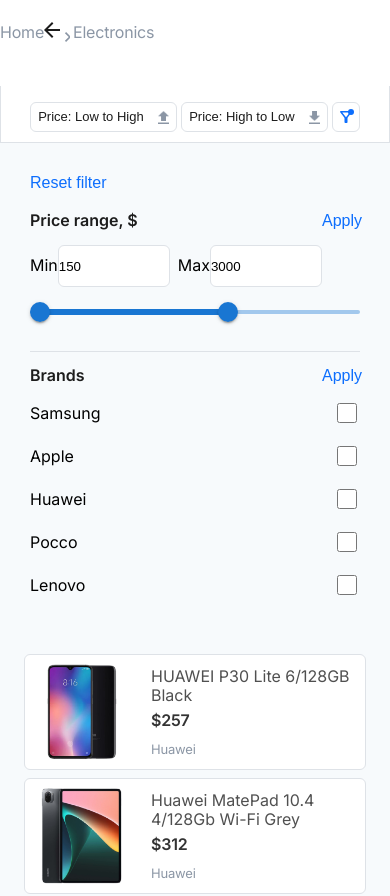
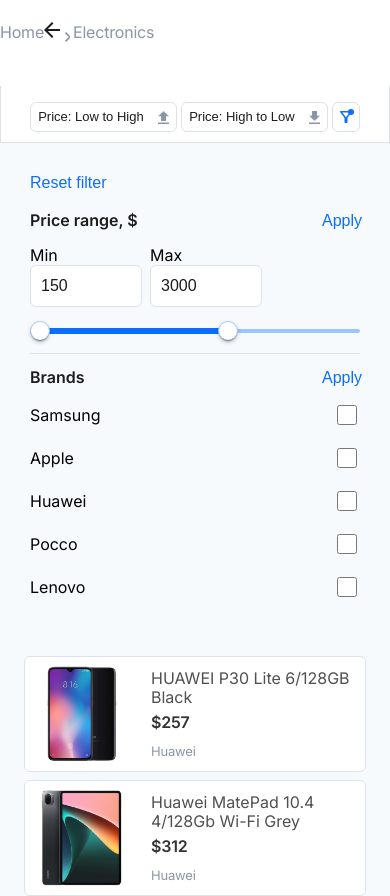
Before and after one commit to vadymbaranov/estore-tt, a React (Create React App) app: page /#/ in a window 390 px wide. Shown: the top 896 px of the page. Built offline with nearby package versions, Linux system fonts and the light colour scheme.

Commit message:
Full mobile layout implemented, range slider styled

```diff
--- a/src/components/ProductItem/ProductItem.module.scss
+++ b/src/components/ProductItem/ProductItem.module.scss
@@ -94,11 +94,13 @@
   &__description {
     margin-bottom: 8px;
     margin-right: 84px;
+    height: 48px;
     font-weight: 400;
     font-size: 16px;
     line-height: 24px;
     letter-spacing: -0.2px;
     color: $secondaryTextColor;
+    overflow: hidden;
 
     @include onTablet {
       margin-right: 12px;
--- a/src/components/ProductItem/ProductItem.tsx
+++ b/src/components/ProductItem/ProductItem.tsx
@@ -13,7 +13,7 @@
     name,
     price,
     brand,
-    // description,
+    description,
     image,
   } = product;
 
@@ -36,11 +36,11 @@
         <p className={style.product__price}>{`$${price}`}</p>
         <p className={style.product__brand}>{brand}</p>
         <article className={style.product__description}>
-          Lorem ipsum dolor sit amet consectetur, adipisicing elit.
-          Rerum quaerat officiis quisquam eius minima mollitia porro
-          {/* {description} */}
+          {description}
         </article>
-        <button type="button" className={style.product__description_full}>View details</button>
+        <Link className={style.name__link} to={`/electronics/${id}`}>
+          <button type="button" className={style.product__description_full}>View details</button>
+        </Link>
       </div>
     </div>
   );
--- a/src/components/SideBar/SideBar.module.scss
+++ b/src/components/SideBar/SideBar.module.scss
@@ -116,7 +116,6 @@
 }
 
 .price {
-
   &__confirm {
     margin-bottom: 15px;
     display: flex;
@@ -187,10 +186,10 @@
 
   &__wrap {
     margin-bottom: 20px;
-  }
 
-  &__slider {
-    color: $mainBlueColor;
+    @include onMobile {
+      margin-bottom: 16px;
+    }
   }
 }
 
@@ -198,35 +197,74 @@
   &__container {
     margin-bottom: 8px;
     display: flex;
-    // justify-content: space-between;
+    justify-content: space-between;
     gap: 0 8px;
 
     @include onMobile {
       margin-bottom: 10px;
+      justify-content: flex-start;
     }
   }
 
   &__min {
+    @include onMobile {
+      display: flex;
+      flex-direction: column;
+    }
+
     &_box {
       @extend %input-box;
+
+      &::-webkit-outer-spin-button {
+        -webkit-appearance: none;
+        margin: 0;
+      }
+
+      &::-webkit-inner-spin-button {
+        -webkit-appearance: none;
+        margin: 0;
+      }
+
+      &[type=number] {
+        -moz-appearance: textfield;
+      }
     }
   }
 
   &__max {
+    @include onMobile {
+      display: flex;
+      flex-direction: column;
+    }
+
     &_box {
       @extend %input-box;
+
+      &::-webkit-outer-spin-button {
+        -webkit-appearance: none;
+        margin: 0;
+      }
+
+      &::-webkit-inner-spin-button {
+        -webkit-appearance: none;
+        margin: 0;
+      }
+
+      &[type=number] {
+        -moz-appearance: textfield;
+      }
     }
   }
 }
 
-.wrap {
-  &__min {
-    display: flex;
-    flex-direction: column;
-  }
+.slider :global {
+  margin: 0 !important;
+  padding: 0 !important;
+  color: $mainBlueColor !important;
+}
 
-  &__max {
-    display: flex;
-    flex-direction: column;
-  }
+.slider :global .MuiSlider-thumb {
+  color: $whiteColor;
+  border: 1px solid #AFD0FF;
+  box-shadow: 0px 2px 4px rgba(16, 0, 0, 0.1);
 }
--- a/src/components/SideBar/SideBar.tsx
+++ b/src/components/SideBar/SideBar.tsx
@@ -101,7 +101,7 @@
                 getAriaValueText={valuetext}
                 min={0}
                 max={5000}
-                className={style.range__slider}
+                className={style.slider}
                 disableSwap
               />
             </div>
@@ -157,9 +157,9 @@
                 onChange={handlePriceChange}
                 valueLabelDisplay="auto"
                 getAriaValueText={valuetext}
-                className={style.range__slider}
-                min={0}
-                max={5000}
+                className={style.slider}
+                min={150}
+                max={3000}
                 disableSwap
               />
             </div>
--- a/src/styles/_extends.scss
+++ b/src/styles/_extends.scss
@@ -59,8 +59,13 @@
 
 %input-box {
   padding: 0;
-  width: 110px;
+  padding-left: 10px;
+  width: 100px;
   height: 40px;
+  font-weight: 400;
+  font-size: 16px;
+  line-height: 19px;
+  color: $mainTextColor;
   border: 1px solid $secondaryBackgroundColor;
   border-radius: 6px;
 }
```
Also changed, not shown: 1 other file (tests, documents, lock files or other folders).
